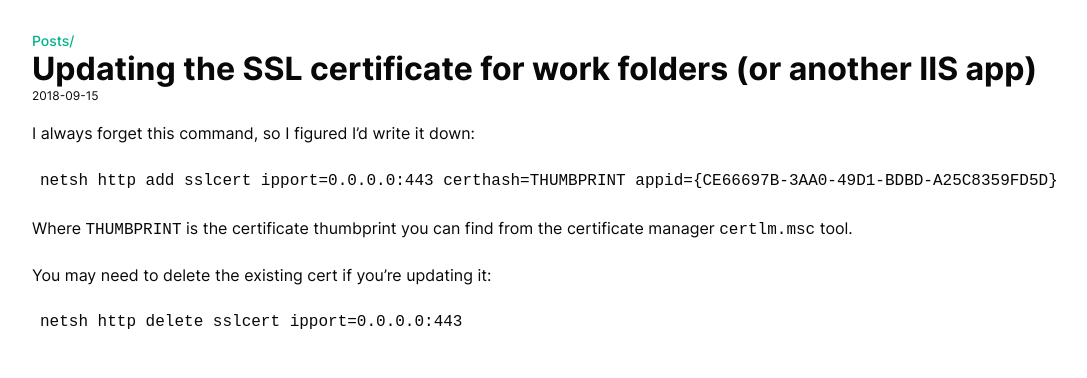
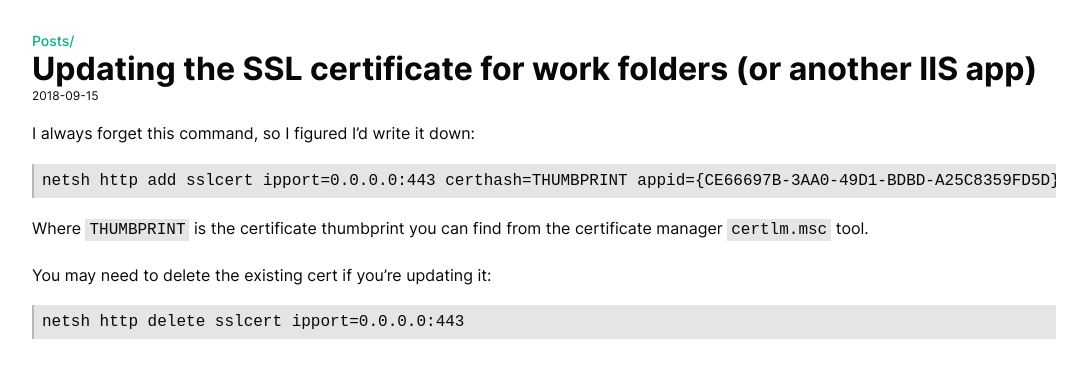
Before and after one commit to haydenmc/haydenmc.github.io, a Jekyll site: the page built from _posts/2018-09-15-Updating-the-SSL-certificate-for-work-folders.md, in a window 1280 px wide. Shown: the top 378 px of the page, without its empty margins (96-1183 px from the left). Built offline with Jekyll 4.4.1, drawn with Linux system fonts in a browser that asks for light colours.

Commit message:
Change styles to improve legibility of code sections

```diff
--- a/_sass/main.scss
+++ b/_sass/main.scss
@@ -15,8 +15,10 @@
 // Declare dark theme first, just in case browser doesn't support
 // prefers-color-scheme media query
 :root {
-    --background-color: rgba(8, 8, 8, 1);
-    --foreground-color: rgba(255, 255, 255, 1);
+    --background-rgb: 8, 8, 8;
+    --foreground-rgb: 255, 255, 255;
+    --background-color: rgb(var(--background-rgb));
+    --foreground-color: rgb(var(--foreground-rgb));
     --accent-hue: 200;
     --accent-color: hsl(var(--accent-hue), 100%, 60%);
     --table-padding: 16px;
@@ -25,8 +27,8 @@
 // LIGHT THEME
 @media (prefers-color-scheme: light) {
     :root {
-        --background-color: rgba(255, 255, 255, 1);
-        --foreground-color: rgba(8, 8, 8, 1);
+        --background-rgb: 255, 255, 255;
+        --foreground-rgb: 8, 8, 8;
         --accent-color: hsl(var(--accent-hue), 100%, 35%);
     }
 }
@@ -34,9 +36,8 @@
 // DARK THEME (default)
 @media (prefers-color-scheme: dark), (prefers-color-scheme:no-preference) {
     :root {
-        --background-color: rgba(8, 8, 8, 1);
-        --foreground-color: rgba(255, 255, 255, 1);
-        --accent-hue: 200;
+        --background-rgb: 8, 8, 8;
+        --foreground-rgb: 255, 255, 255;
         --accent-color: hsl(var(--accent-hue), 100%, 60%);
     }
 }
@@ -72,13 +73,20 @@ p {
     margin: 16px 0;
 }
 
+code {
+    font-family: 'Cascadia Code', monospace;
+
+    :not(pre) > & {
+        background-color: rgba(var(--foreground-rgb), 0.1);
+        padding: 2px 4px;
+    }
+}
+
 pre {
     overflow: auto;
     padding: 8px;
-}
-
-code {
-    font-family: 'Cascadia Code', monospace;
+    background-color: rgba(var(--foreground-rgb), 0.1);
+    border-left: 2px solid rgba(var(--foreground-rgb), 0.2);
 }
 
 body.out {
```
